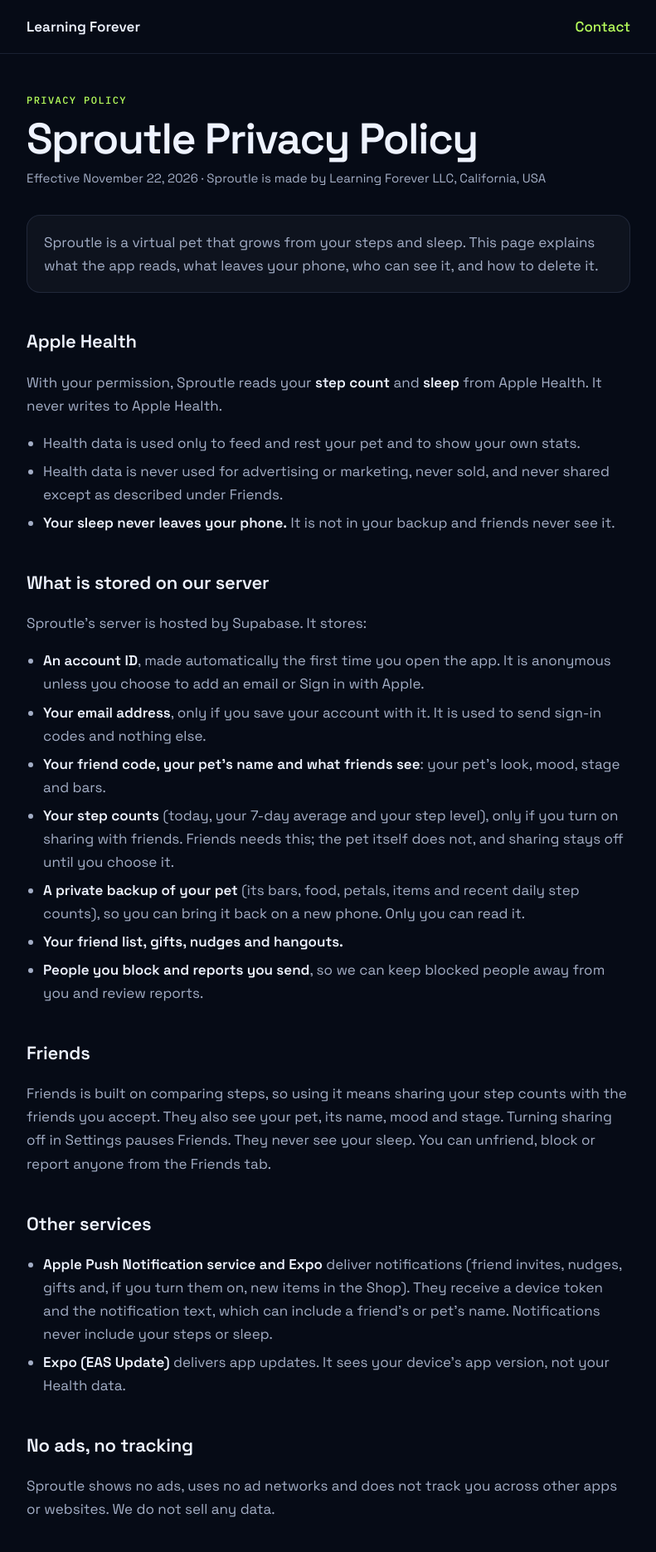
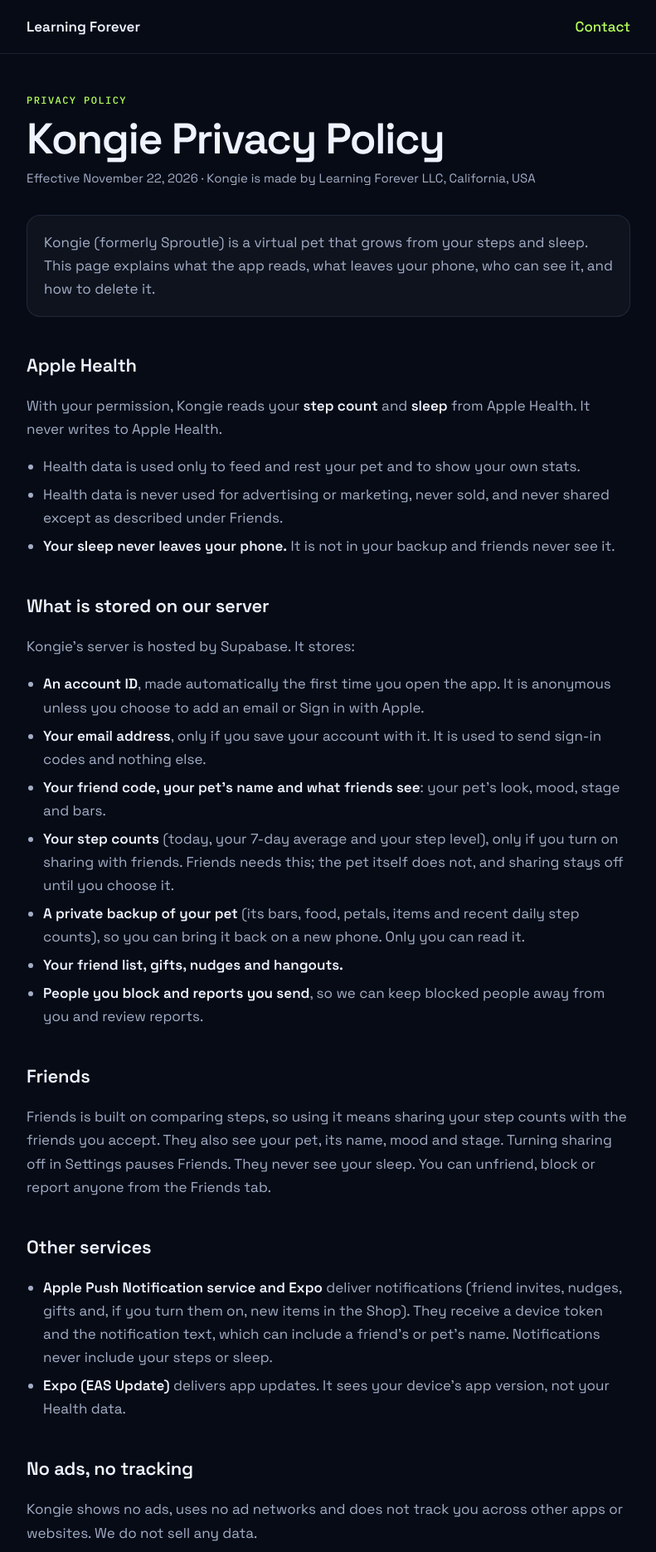
Before and after one commit to learningforeverllc/site, a plain HTML site: page privacy/index.html in a window 1280 px wide. Shown: the top 1871 px of the page at 83% size, without its empty margins (244-1035 px from the left). Drawn offline with Linux system fonts and the light colour scheme.

Commit message:
Sproutle is now Kongie
Co-Authored-By: Claude Opus 5.5 <noreply@anthropic.com>

```diff
--- a/privacy/index.html
+++ b/privacy/index.html
@@ -3,8 +3,8 @@
 <head>
 <meta charset="utf-8">
 <meta name="viewport" content="width=device-width, initial-scale=1">
-<title>Sproutle Privacy Policy · Learning Forever LLC</title>
-<meta name="description" content="What the Sproutle app reads, what leaves your phone, and how to delete it.">
+<title>Kongie Privacy Policy · Learning Forever LLC</title>
+<meta name="description" content="What the Kongie app reads, what leaves your phone, and how to delete it.">
 <link rel="icon" href="../assets/favicon.png">
 <link rel="preconnect" href="https://fonts.googleapis.com">
 <link href="https://fonts.googleapis.com/css2?family=Space+Grotesk:wght@400;500;600&family=IBM+Plex+Mono:wght@500&display=swap" rel="stylesheet">
@@ -34,13 +34,13 @@
 <header><div><a href="/">Learning Forever</a><a href="mailto:apps@learningforever.net" style="color:var(--lime);font-weight:500">Contact</a></div></header>
 <main>
   <div class="mono">Privacy policy</div>
-  <h1>Sproutle Privacy Policy</h1>
-  <p class="meta">Effective November 22, 2026 · Sproutle is made by Learning Forever LLC, California, USA</p>
+  <h1>Kongie Privacy Policy</h1>
+  <p class="meta">Effective November 22, 2026 · Kongie is made by Learning Forever LLC, California, USA</p>
 
-  <p class="note">Sproutle is a virtual pet that grows from your steps and sleep. This page explains what the app reads, what leaves your phone, who can see it, and how to delete it.</p>
+  <p class="note">Kongie (formerly Sproutle) is a virtual pet that grows from your steps and sleep. This page explains what the app reads, what leaves your phone, who can see it, and how to delete it.</p>
 
   <h2>Apple Health</h2>
-  <p>With your permission, Sproutle reads your <strong>step count</strong> and <strong>sleep</strong> from Apple Health. It never writes to Apple Health.</p>
+  <p>With your permission, Kongie reads your <strong>step count</strong> and <strong>sleep</strong> from Apple Health. It never writes to Apple Health.</p>
   <ul>
     <li>Health data is used only to feed and rest your pet and to show your own stats.</li>
     <li>Health data is never used for advertising or marketing, never sold, and never shared except as described under Friends.</li>
@@ -48,7 +48,7 @@
   </ul>
 
   <h2>What is stored on our server</h2>
-  <p>Sproutle's server is hosted by Supabase. It stores:</p>
+  <p>Kongie's server is hosted by Supabase. It stores:</p>
   <ul>
     <li><strong>An account ID</strong>, made automatically the first time you open the app. It is anonymous unless you choose to add an email or Sign in with Apple.</li>
     <li><strong>Your email address</strong>, only if you save your account with it. It is used to send sign-in codes and nothing else.</li>
@@ -69,7 +69,7 @@
   </ul>
 
   <h2>No ads, no tracking</h2>
-  <p>Sproutle shows no ads, uses no ad networks and does not track you across other apps or websites. We do not sell any data.</p>
+  <p>Kongie shows no ads, uses no ad networks and does not track you across other apps or websites. We do not sell any data.</p>
 
   <h2>Emails you send us</h2>
   <p>"Send a note to the developer" and "Report" open your own Mail app. If you send it, we receive your message, the app version, your pet's name, stage and color, and for a report the friend code you reported.</p>
@@ -78,7 +78,7 @@
   <p>In the app, go to <strong>Settings → Account → Delete my account</strong>. Seven days later your account, friend list, gifts, blocks and pet backup are permanently removed from our server and the pet on your phone is erased; the app tells you when it is done. You can cancel any time before then. Deleting the app removes everything stored on your phone right away. You can also email us to ask for deletion.</p>
 
   <h2>Children</h2>
-  <p>Sproutle is meant for people 13 and older. We do not knowingly collect data from children under 13.</p>
+  <p>Kongie is meant for people 13 and older. We do not knowingly collect data from children under 13.</p>
 
   <h2>Changes</h2>
   <p>If this policy changes, we will update this page and its effective date.</p>
```
Also changed, not shown: index.html (+5 -5 lines).
